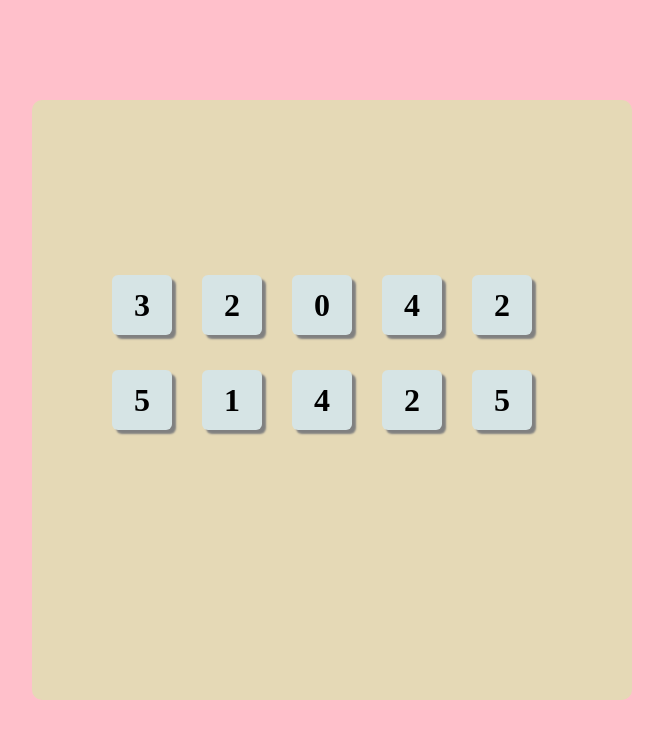
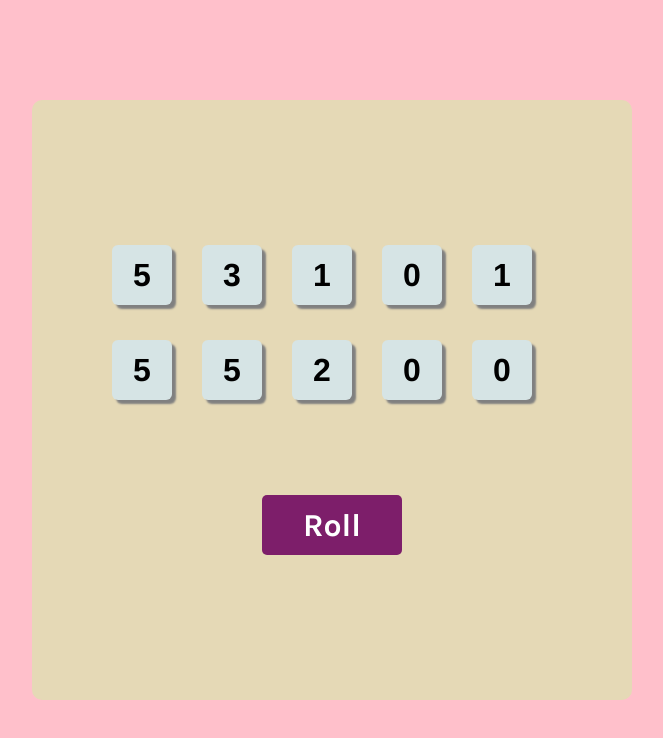
Before and after one commit to heyou88/Rolling-dice-game, a React (Vite) app: page / in a window 1280 px wide. Shown: the top 738 px of the page, without its empty margins (308-971 px from the left). Built offline with nearby package versions, Linux system fonts and the light colour scheme.

Commit message:
toggle function

```diff
--- a/index.html
+++ b/index.html
@@ -3,6 +3,9 @@
   <head>
     <meta charset="UTF-8" />
     <link rel="icon" type="image/svg+xml" href="/vite.svg" />
+    <link rel="preconnect" href="https://fonts.googleapis.com">
+        <link rel="preconnect" href="https://fonts.gstatic.com" crossorigin>
+    <link href="https://fonts.googleapis.com/css2?family=Inter&family=Karla:wght@700&display=swap" rel="stylesheet">
     <meta name="viewport" content="width=device-width, initial-scale=1.0" />
     <title>Vite + React</title>
   </head>
--- a/src/App.jsx
+++ b/src/App.jsx
@@ -1,28 +1,49 @@
 import React from "react"
 import ReactDOM from "react-dom"
 import Die from "./component/die"
+import {nanoid} from "nanoid"
 export default function App (){
 
 function newDice(){
-  let numbers = [];
+  let Dice = [];
   for(let a=0; a<10; a++){
-    numbers.push(Math.floor(Math.random()*6))
+    Dice.push({number:Math.floor(Math.random()*6),
+               isHeld: false,
+               id: nanoid()
+    })
+  }
+
+return Dice
 }
-return numbers
-}
-const[numbers,setNumbers]= React.useState(newDice())
-  const Cards= numbers.map(number=>{
+// function Hold(){
+//   console.log(dieState)
+
+// }
+
+
+const[dieState,setDieState]= React.useState(newDice())
+  const Cards= dieState.map(dice=>{
     return(
-      <Die number={number} />
+      <Die
+      // onClick={Hold}
+      key={dice.id}
+      DieNumber={dice.number}
+      isHeld={dice.isHeld}
+       />
     )
   }
-
-    )
+  )
+function Roll(){
+  setDieState(newDice())
+}
 
   return(
     <div className="main">
       <div className="die-grid" >
          {Cards}
+      </div>
+      <div>
+        <button onClick={Roll}>Roll</button>
       </div>
     </div>
   )
--- a/src/component/die.jsx
+++ b/src/component/die.jsx
@@ -1,9 +1,17 @@
 import React from "react"
 import ReactDOM from "react-dom"
 export default function Die (props){
+  const style={
+    backgroundColor: props.isHeld ? "green":"#D6E4E5"
+  }
+   function Hold(){
+     console.log(props.DieNumber)
+
+     }
   return(
     <div >
-      <div className="die-face"><h1>{props.number}</h1></div>
+      <div
+      onClick={Hold} className="die-face" style={style}><h1>{props.DieNumber}</h1></div>
     </div>
   )
 }
--- a/src/index.css
+++ b/src/index.css
@@ -6,6 +6,7 @@ body {
   margin: 0;
   background-color: pink;
   padding: 100px;
+  font-family: 'Helvetica', 'Arial', sans-serif;
 }
 
 .main{
@@ -20,10 +21,11 @@ margin-right: auto;
 display:flex;
 justify-content: center;
 align-items: center;
+flex-direction: column;
 }
 
 .die-face{
-background-color: #D6E4E5;
+
 border-radius: 10%;
 height: 60px;
 width: 60px;
@@ -34,6 +36,18 @@ justify-content: center;
 align-items: center;
 cursor: pointer;
 }
+.die-face{
+  background-color: green;
+  border-radius: 10%;
+  height: 60px;
+  width: 60px;
+  box-shadow:4px 4px 2px gray ;
+  padding:0px;
+  display:flex;
+  justify-content: center;
+  align-items: center;
+  cursor: pointer;
+  }
 
 .die-grid{
   display:grid;
@@ -43,8 +57,25 @@ cursor: pointer;
   row-gap: 15px;
 }
 
-
-
+button{
+  height: 60px;
+  width: 140px;
+  border-radius: 5px;
+  background-color:  #7D1E6A;
+  border-width: 0px;
+  margin-top: 0;
+  /* box-shadow: 3px 3px 3px 3px #D58BDD; */
+  font-family: 'Karla';
+  font-style: normal;
+  font-weight: 400;
+  display: inline-block;
+  font-size: 2em;
+  color: white;
+  cursor: pointer;
+}
+button:active {
+  box-shadow: inset 5px 5px 10px -3px rgba(0, 0, 0, 0.7);
+}
 /* :root {
   font-family: Inter, Avenir, Helvetica, Arial, sans-serif;
   font-size: 16px;
```
